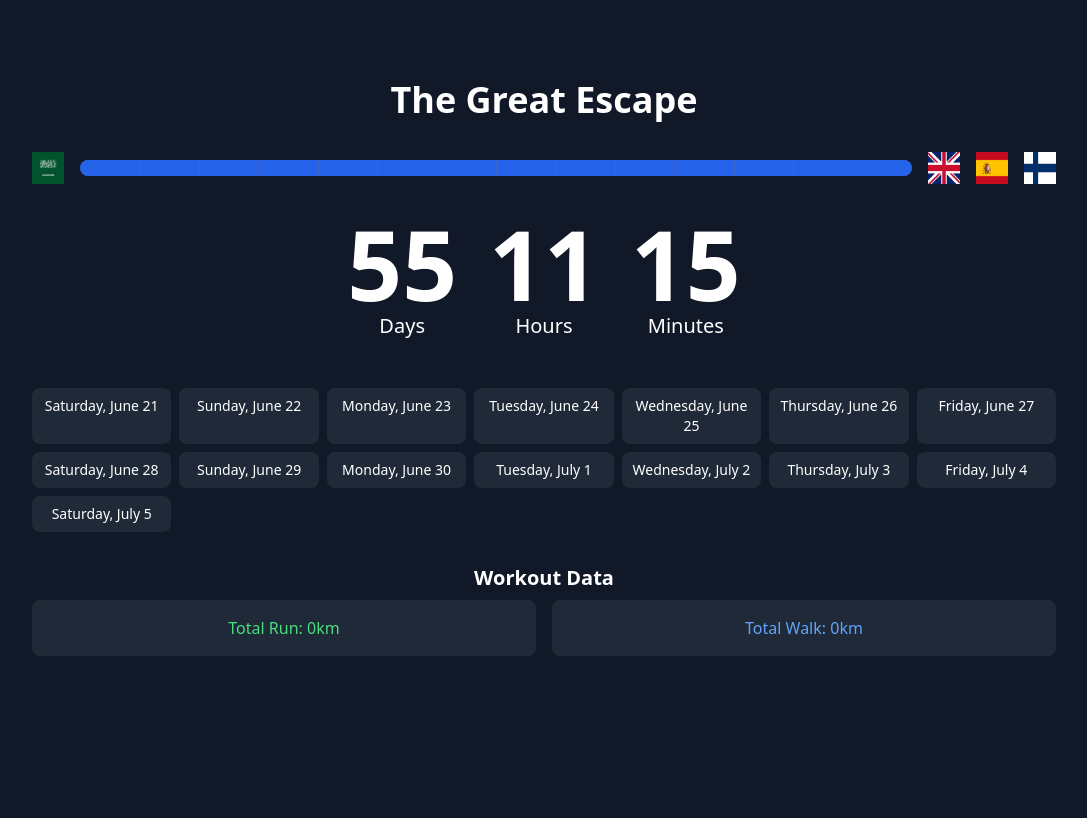
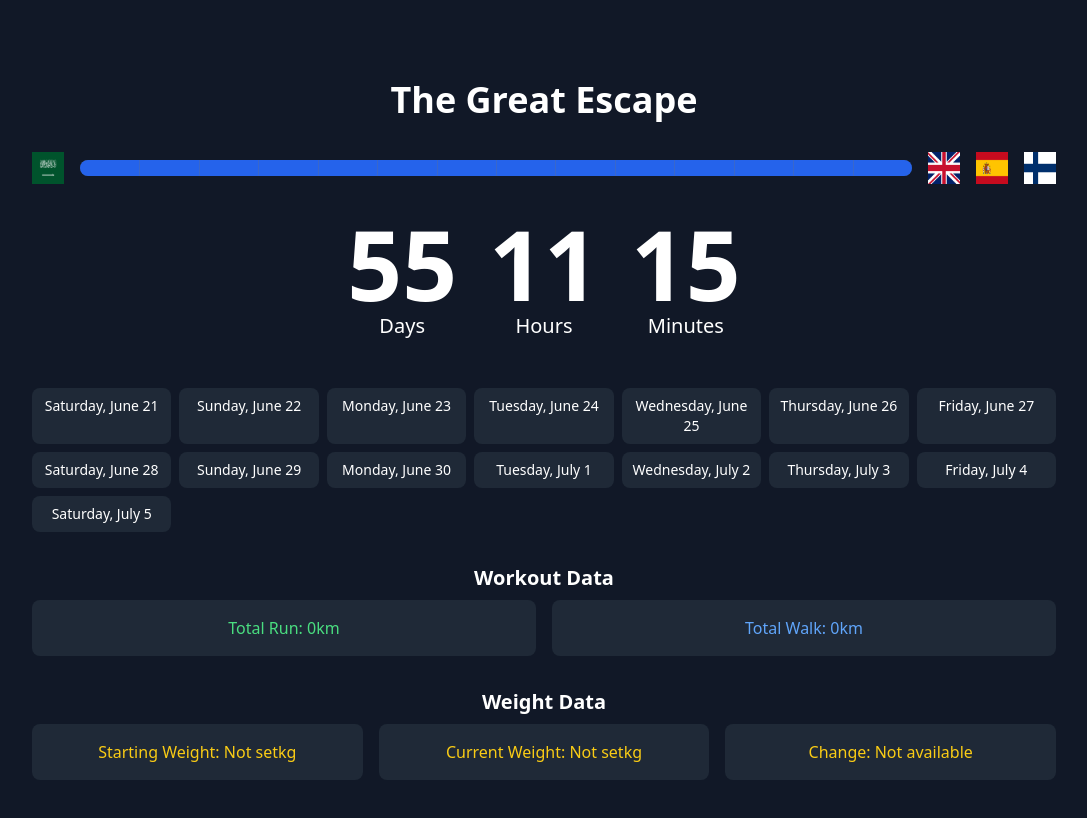
Before and after one commit to judgesteven/countdown, a Next.js app: page / in a window 1280 px wide. Shown: the top 818 px of the page, without its empty margins (96-1183 px from the left). Built offline with nearby package versions, Linux system fonts and the light colour scheme.

Commit message:
Add weight tracking functionality with input field and weight data summary

```diff
--- a/src/components/Countdown.tsx
+++ b/src/components/Countdown.tsx
@@ -8,6 +8,7 @@ interface DayData {
   dateObj: Date;
   kmsRun?: number;
   kmsWalked?: number;
+  weight?: number;
 }
 
 const Countdown = () => {
@@ -23,6 +24,7 @@ const Countdown = () => {
   const [selectedDay, setSelectedDay] = useState<DayData | null>(null);
   const [kmsRun, setKmsRun] = useState('');
   const [kmsWalked, setKmsWalked] = useState('');
+  const [weight, setWeight] = useState('');
 
   // Helper function to convert to CET+1
   const toCET = (date: Date) => {
@@ -89,7 +91,7 @@ const Countdown = () => {
       currentDate.setDate(currentDate.getDate() + 1);
     }
 
-    // Load saved distances from localStorage
+    // Load saved distances and weight from localStorage
     const loadDistances = () => {
       try {
         const savedDistances = localStorage.getItem('workout-distances');
@@ -99,6 +101,7 @@ const Countdown = () => {
             if (distances[day.date]) {
               day.kmsRun = distances[day.date].kmsRun;
               day.kmsWalked = distances[day.date].kmsWalked;
+              day.weight = distances[day.date].weight;
             }
           });
         }
@@ -173,6 +176,7 @@ const Countdown = () => {
     setSelectedDay(day);
     setKmsRun(day.kmsRun?.toString() || '');
     setKmsWalked(day.kmsWalked?.toString() || '');
+    setWeight(day.weight?.toString() || '');
   };
 
   const handleSubmit = () => {
@@ -182,19 +186,21 @@ const Countdown = () => {
           ? {
               ...day,
               kmsRun: kmsRun ? parseFloat(kmsRun) : undefined,
-              kmsWalked: kmsWalked ? parseFloat(kmsWalked) : undefined
+              kmsWalked: kmsWalked ? parseFloat(kmsWalked) : undefined,
+              weight: weight ? parseFloat(weight) : undefined
             }
           : day
       );
       setDaysList(updatedDays);
 
       // Save to localStorage
-      const distances: Record<string, { kmsRun?: number; kmsWalked?: number }> = {};
+      const distances: Record<string, { kmsRun?: number; kmsWalked?: number; weight?: number }> = {};
       updatedDays.forEach(day => {
-        if (day.kmsRun !== undefined || day.kmsWalked !== undefined) {
+        if (day.kmsRun !== undefined || day.kmsWalked !== undefined || day.weight !== undefined) {
           distances[day.date] = {
             kmsRun: day.kmsRun,
-            kmsWalked: day.kmsWalked
+            kmsWalked: day.kmsWalked,
+            weight: day.weight
           };
         }
       });
@@ -275,6 +281,9 @@ const Countdown = () => {
               {day.kmsWalked !== undefined && (
                 <div className="text-blue-400">Walk: {day.kmsWalked}km</div>
               )}
+              {day.weight !== undefined && (
+                <div className="text-yellow-400">Weight: {day.weight}kg</div>
+              )}
             </div>
           ))}
         </div>
@@ -286,6 +295,28 @@ const Countdown = () => {
             </div>
             <div className="bg-gray-800 rounded-lg p-4">
               <div className="text-blue-400">Total Walk: {totalKmsWalked}km</div>
+            </div>
+          </div>
+        </div>
+
+        {/* Weight Data Section */}
+        <div className="mt-8 text-center">
+          <div className="text-xl font-bold mb-2">Weight Data</div>
+          <div className="grid grid-cols-3 gap-4">
+            <div className="bg-gray-800 rounded-lg p-4">
+              <div className="text-yellow-400">Starting Weight: {daysList[0]?.weight || 'Not set'}kg</div>
+            </div>
+            <div className="bg-gray-800 rounded-lg p-4">
+              <div className="text-yellow-400">Current Weight: {daysList[daysList.length - 1]?.weight || 'Not set'}kg</div>
+            </div>
+            <div className="bg-gray-800 rounded-lg p-4">
+              <div className="text-yellow-400">
+                Change: {
+                  daysList[0]?.weight && daysList[daysList.length - 1]?.weight
+                    ? `${((daysList[daysList.length - 1]?.weight || 0) - (daysList[0]?.weight || 0)).toFixed(1)}kg`
+                    : 'Not available'
+                }
+              </div>
             </div>
           </div>
         </div>
@@ -317,6 +348,16 @@ const Countdown = () => {
                   placeholder="Enter KMs walked"
                 />
               </div>
+              <div>
+                <label className="block text-sm font-medium mb-1">Weight (kg)</label>
+                <input
+                  type="number"
+                  value={weight}
+                  onChange={(e) => setWeight(e.target.value)}
+                  className="w-full bg-gray-700 rounded px-3 py-2"
+                  placeholder="Enter weight in kg"
+                />
+              </div>
               <div className="flex justify-end space-x-2">
                 <button
                   onClick={() => setSelectedDay(null)}
```
